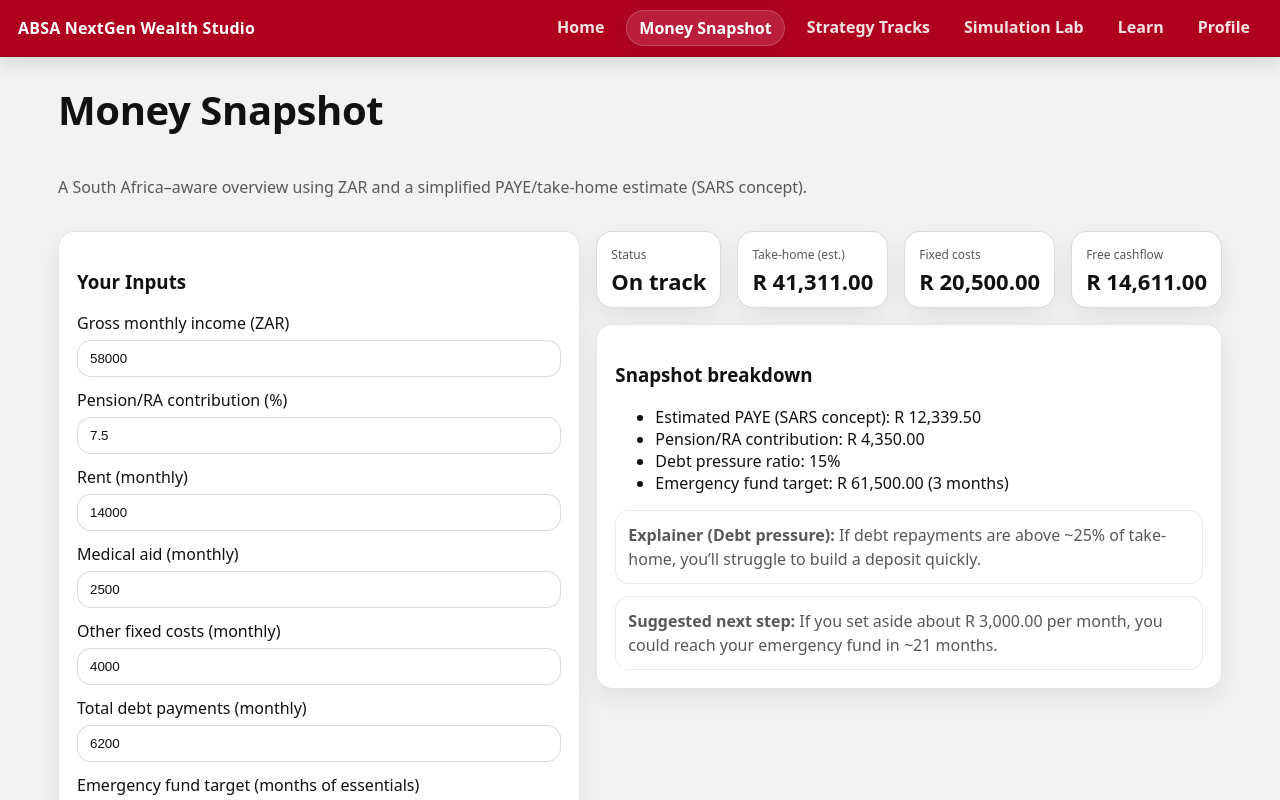
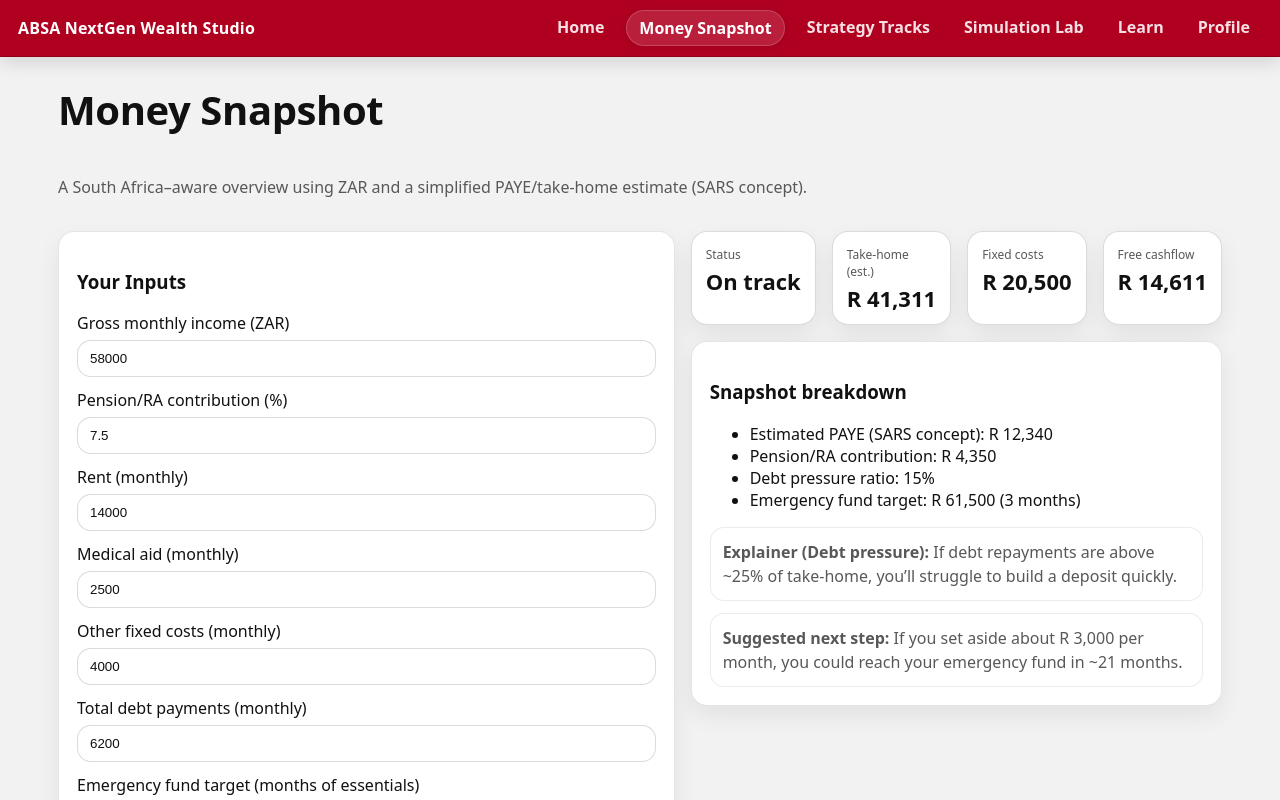
Before and after one commit to PalesaDM/absa-nextgen-wealth-studio, a React (Vite) app: page /snapshot in a window 1280 px wide. Shown: the top 800 px of the page. Built offline with nearby package versions, Linux system fonts and the light colour scheme.

Commit message:
Deduplicate take-home calculation and formatting into shared logic utilities

```diff
--- a/src/components/TrackShell.jsx
+++ b/src/components/TrackShell.jsx
@@ -1,27 +1,10 @@
 import { useEffect, useMemo, useState } from "react";
 import { Link } from "react-router-dom";
 import { useUser } from "../context/UserContext.jsx";
+import { estimateTakeHome } from "../logic/finance.js";
+import { formatZAR } from "../logic/format.js";
 
-function formatZAR(value) {
-  return new Intl.NumberFormat("en-ZA", {
-    style: "currency",
-    currency: "ZAR",
-    maximumFractionDigits: 0,
-  }).format(value || 0);
-}
 
-function estimateTakeHome(gross, pensionPct = 0) {
-  const pension = gross * (pensionPct / 100);
-  const taxable = Math.max(0, gross - pension);
-
-  let rate = 0.18;
-  if (taxable > 50000) rate = 0.23;
-  if (taxable > 70000) rate = 0.26;
-
-  const paye = taxable * rate;
-  const takeHome = gross - pension - paye;
-  return { takeHome, paye, pension };
-}
 
 /**
  * TrackShell props:
--- a/src/logic/finance.js
+++ b/src/logic/finance.js
@@ -2,13 +2,13 @@ export function estimateTakeHome(gross, pensionPct = 0) {
   const pension = gross * (pensionPct / 100);
   const taxable = Math.max(0, gross - pension);
 
-
+  // simplified effective tax bands (same logic you used before)
   let rate = 0.18;
   if (taxable > 50000) rate = 0.23;
   if (taxable > 70000) rate = 0.26;
 
   const paye = taxable * rate;
-    const estimateTakeHome = gross - pension -paye;
+  const takeHome = gross - pension - paye;
 
-    return { takeHome, paye, pension, effectiveTaxRate: rate};
+  return { takeHome, paye, pension, effectiveTaxRate: rate };
 }
--- a/src/pages/Snapshot.jsx
+++ b/src/pages/Snapshot.jsx
@@ -1,26 +1,11 @@
 import { useEffect, useMemo, useState } from "react";
 import { useUser } from "../context/UserContext.jsx";
 import CountUp from "../components/CountUp.jsx";
+import { estimateTakeHome } from "../logic/finance.js";
+import { formatZAR } from "../logic/format.js";
 
-function formatZAR(value) {
-  return new Intl.NumberFormat("en-ZA", { style: "currency", currency: "ZAR" }).format(value || 0);
-}
 
-// Simplified SA take-home estimate (consistent, not perfectly accurate)
-function estimateTakeHome(gross, pensionPct = 0) {
-  const pension = gross * (pensionPct / 100);
-  const taxable = Math.max(0, gross - pension);
 
-  // MVP tax model: simple effective rate bands
-  let rate = 0.18;
-  if (taxable > 50000) rate = 0.23;
-  if (taxable > 70000) rate = 0.26;
-
-  const paye = taxable * rate;
-  const takeHome = gross - pension - paye;
-
-  return { takeHome, paye, pension };
-}
 function useDebouncedValue(value, delay = 450) {
   const [debounced, setDebounced] = useState(value);
 
--- a/src/pages/StudioRentVsBuyJhb.jsx
+++ b/src/pages/StudioRentVsBuyJhb.jsx
@@ -1,10 +1,10 @@
 import { useEffect, useMemo, useState } from "react";
 import { useUser } from "../context/UserContext.jsx";
 import { Link } from "react-router-dom";
+import { estimateTakeHome } from "../logic/finance.js";
+import { formatZAR } from "../logic/format.js";
 
-function formatZAR(value) {
-  return new Intl.NumberFormat("en-ZA", { style: "currency", currency: "ZAR" }).format(value || 0);
-}
+
 
 // Basic monthly payment
 function monthlyBondPayment(principal, annualRatePct, years) {
@@ -15,16 +15,7 @@ function monthlyBondPayment(principal, annualRatePct, years) {
 }
 
 
-function estimateTakeHome(gross, pensionPct = 0) {
-  const pension = gross * (pensionPct / 100);
-  const taxable = Math.max(0, gross - pension);
-  let rate = 0.18;
-  if (taxable > 50000) rate = 0.23;
-  if (taxable > 70000) rate = 0.26;
-  const paye = taxable * rate;
-  const takeHome = gross - pension - paye;
-  return { takeHome };
-}
+
 
 export default function StudioRentVsBuyJhb() {
   const { profile, markStudioViewed } = useUser();
--- a/src/pages/TrackFirstProperty.jsx
+++ b/src/pages/TrackFirstProperty.jsx
@@ -1,25 +1,10 @@
 import { useEffect, useMemo, useState } from "react";
 import { Link } from "react-router-dom";
 import { useUser } from "../context/UserContext.jsx";
-
-function formatZAR(value) {
-  return new Intl.NumberFormat("en-ZA", { style: "currency", currency: "ZAR" }).format(value || 0);
-}
+import { estimateTakeHome } from "../logic/finance.js";
+import { formatZAR } from "../logic/format.js";
 
 
-function estimateTakeHome(gross, pensionPct = 0) {
-  const pension = gross * (pensionPct / 100);
-  const taxable = Math.max(0, gross - pension);
-
-  let rate = 0.18;
-  if (taxable > 50000) rate = 0.23;
-  if (taxable > 70000) rate = 0.26;
-
-  const paye = taxable * rate;
-  const takeHome = gross - pension - paye;
-
-  return { takeHome, paye, pension };
-}
 
 const STORAGE_KEY = "absa_nextgen_track_first_property_progress_v1";
 
```
Lines whose indentation alone changed are shown as unchanged.
